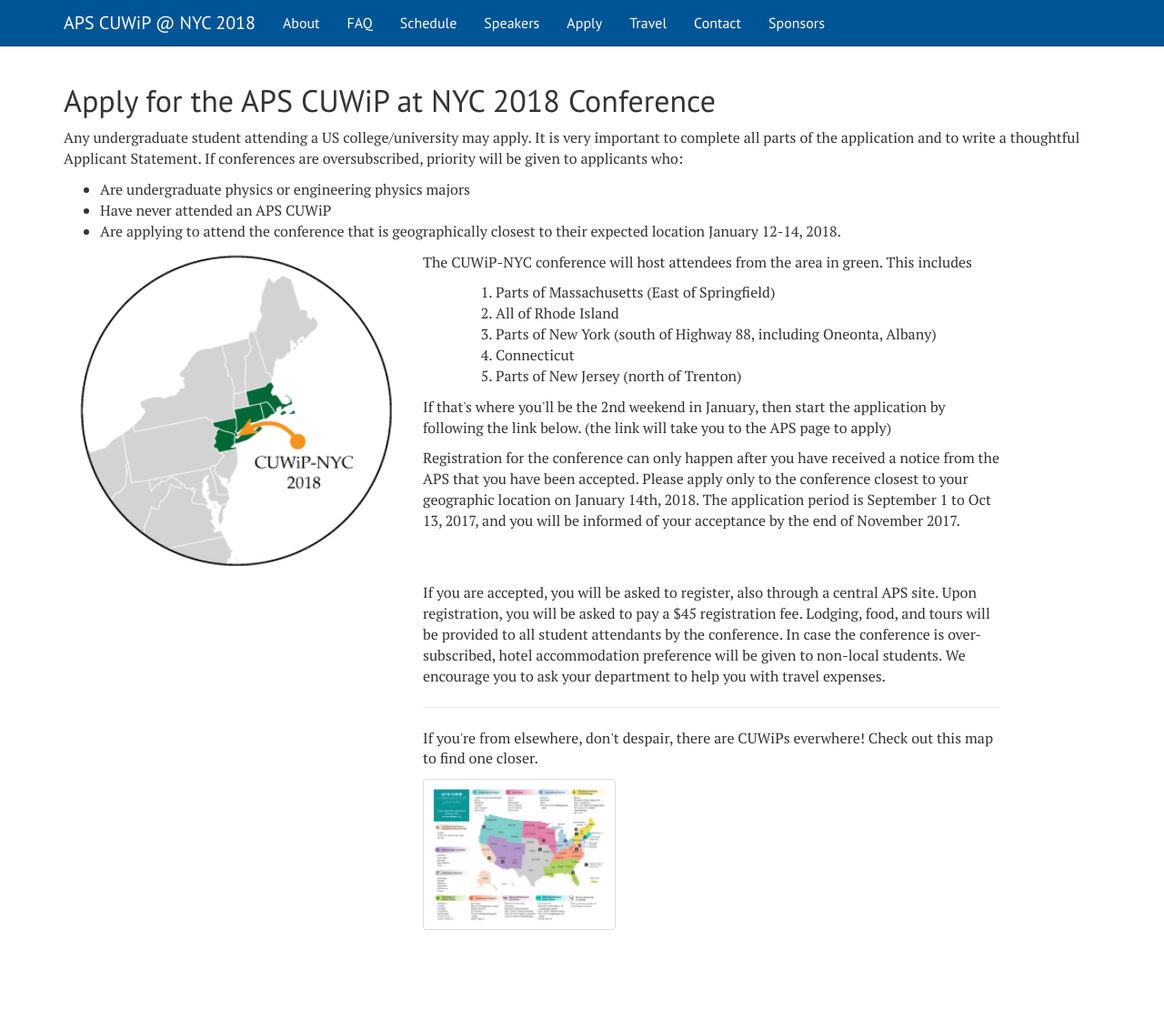
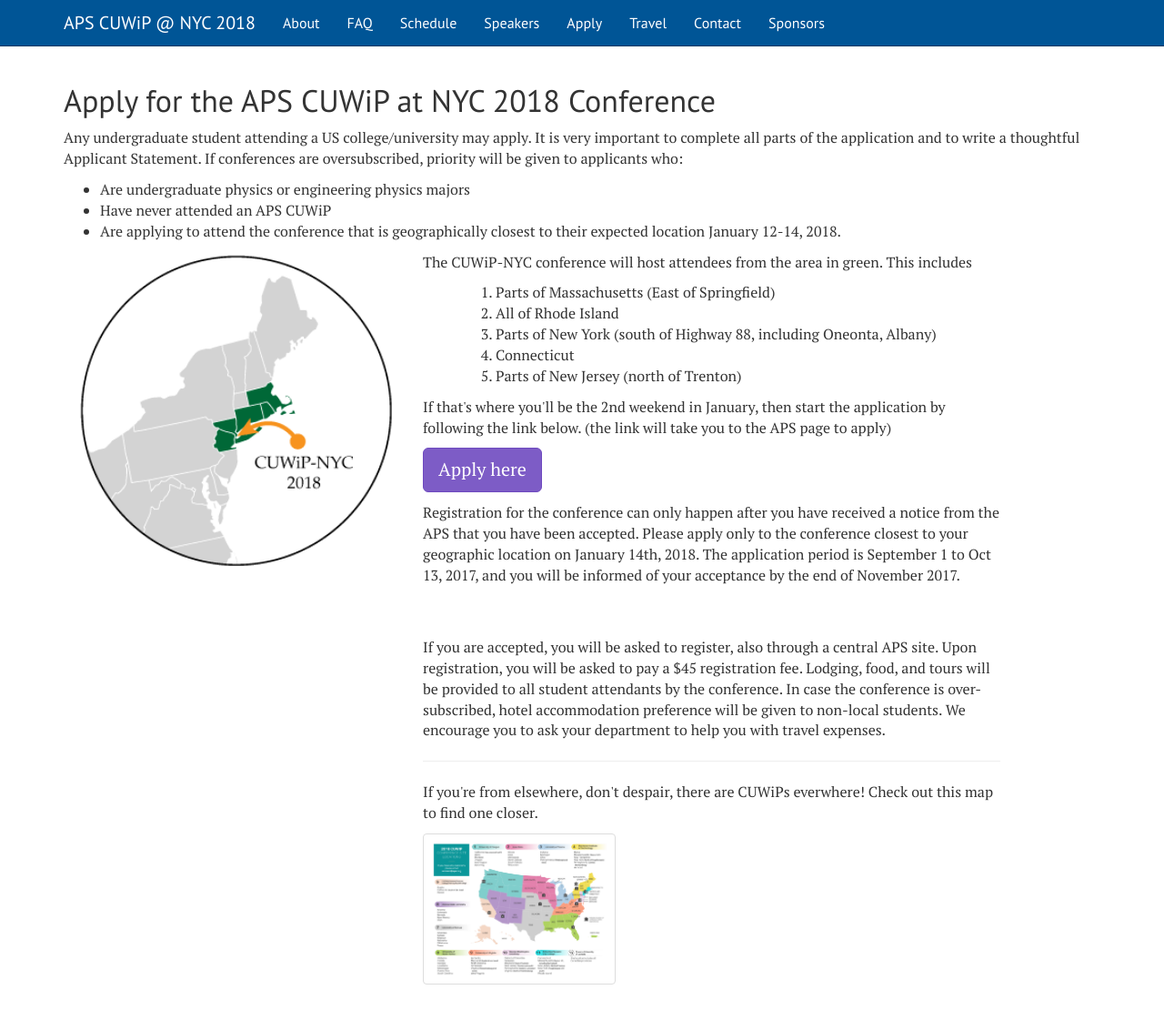
Before and after one commit to cuwip-nyc/cuwip-nyc.github.io, a Jekyll site: the page built from apply.html, in a window 1280 px wide and 1144 px high. Shown: the top 1121 px of the window at 91% size. Built offline with Jekyll 4.4.1, drawn with Linux system fonts in a browser that asks for light colours.

Commit message:
put button back on apply page

```diff
--- a/apply.html
+++ b/apply.html
@@ -52,6 +52,9 @@
 
       If that's where you'll be the 2nd weekend in January, then start the application by following the link below. (the link will take you to the APS page to apply)
     </p>
+    <p>
+    <a class="btn btn-info btn-lg" href="http://www.aps.org/programs/women/workshops/cuwipapp.cfm" role="button">Apply here </a>
+    </p>
 
     <p>
       Registration for the conference can only happen after you have received a notice from the APS that you have been accepted. Please apply only to the conference closest to your geographic location on January 14th, 2018. The application period is September 1 to Oct 13, 2017, and you will be informed of your acceptance by the end of November 2017.
```
Also changed, not shown: 1 other file.
